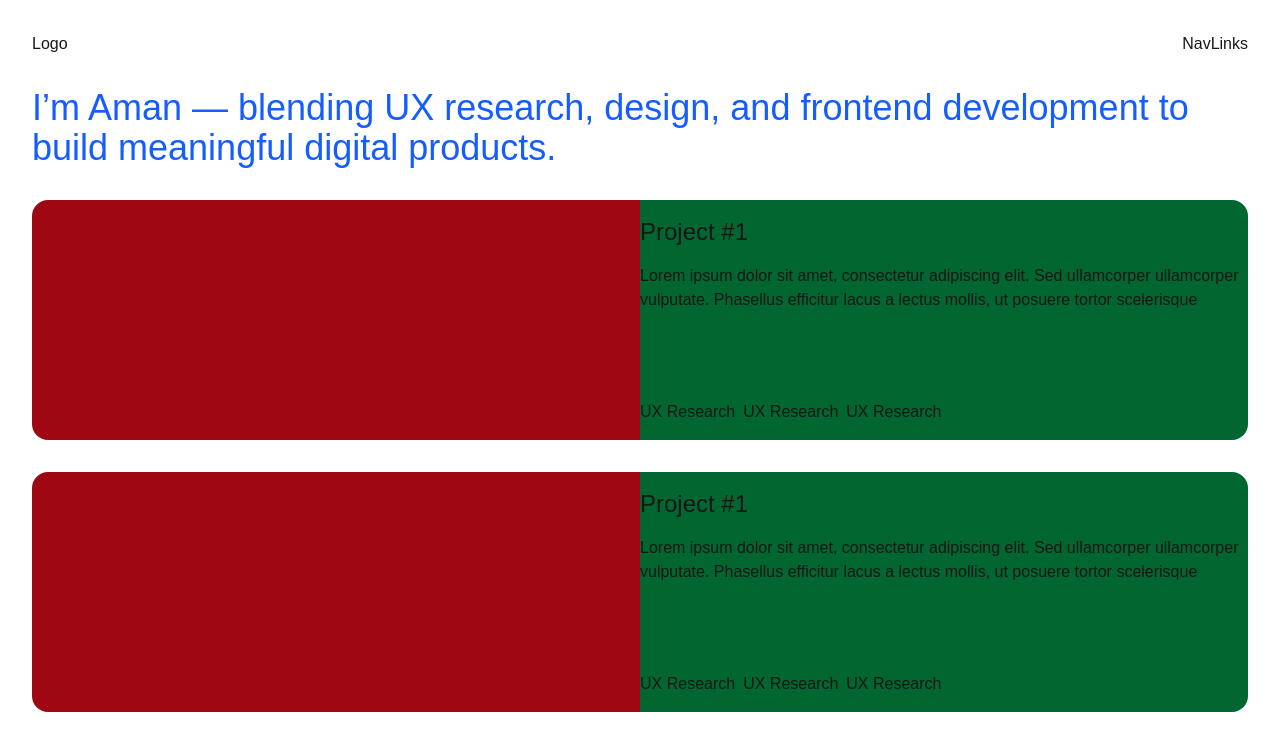
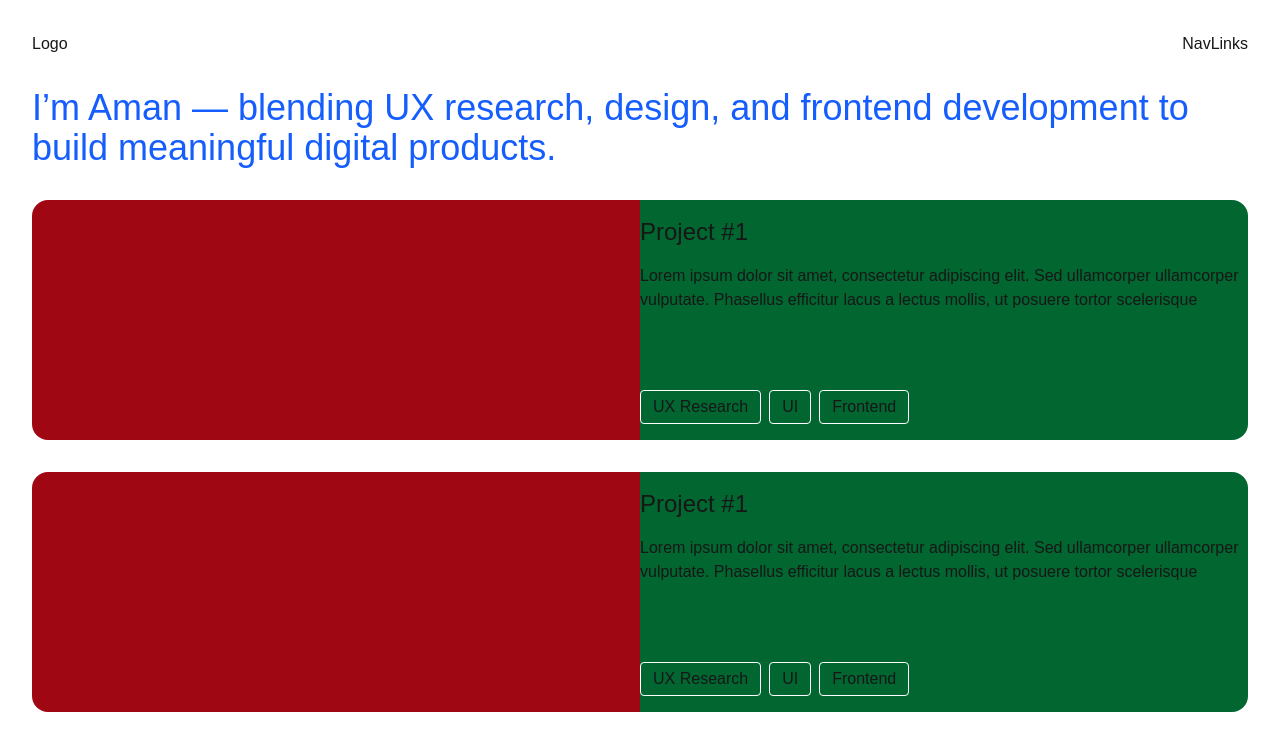
Before and after one commit to 11amanraj/portfolio-april-2025, a Next.js app: page / in a window 1280 px wide. Shown: the top 750 px of the page. Built offline with nearby package versions, Linux system fonts and the light colour scheme.

Commit message:
Added tags component

```diff
--- a/app/Components/Project/ProjectCards.tsx
+++ b/app/Components/Project/ProjectCards.tsx
@@ -1,4 +1,5 @@
 import React from 'react'
+import Tags from './Tags'
 
 const ProjectCards: React.FC<{title: string, description: string}> = ({title, description}) => {
   return (
@@ -9,10 +10,10 @@ const ProjectCards: React.FC<{title: string, description: string}> = ({title, de
                 <h3 className='text-2xl'>{title}</h3>
                 <p>{description}</p>
             </div>
-            <ul className='pb-4 flex gap-2'>
-                <li>UX Research</li>
-                <li>UX Research</li>
-                <li>UX Research</li>
+            <ul className='pb-4 flex gap-2 flex-wrap'>
+                <Tags title='UX Research'/>
+                <Tags title='UI'/>
+                <Tags title='Frontend'/>
             </ul>
         </div>
     </div>
--- /dev/null
+++ b/app/Components/Project/Tags.tsx
@@ -0,0 +1,9 @@
+import React from 'react'
+
+const Tags: React.FC<{title: string}> = ({title}) => {
+  return (
+    <li className='border-1 border-white rounded-[4px] px-3 py-1'>{title}</li>
+  )
+}
+
+export default Tags
```
Also changed, not shown: 1 other file (tests, documents, lock files or other folders).
